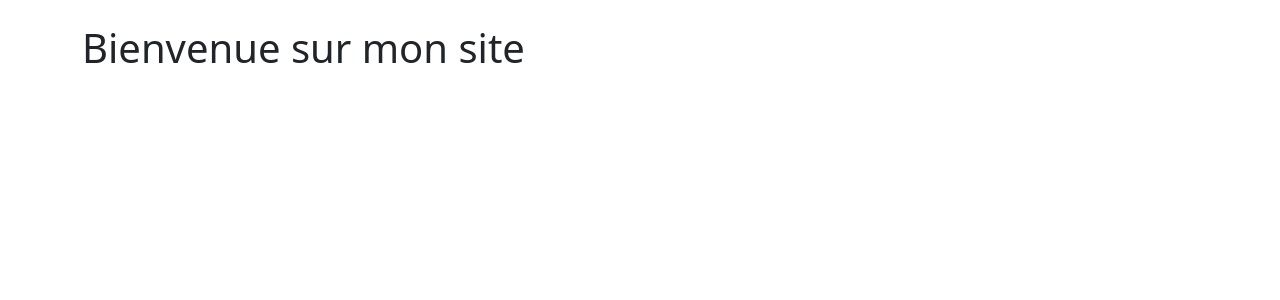
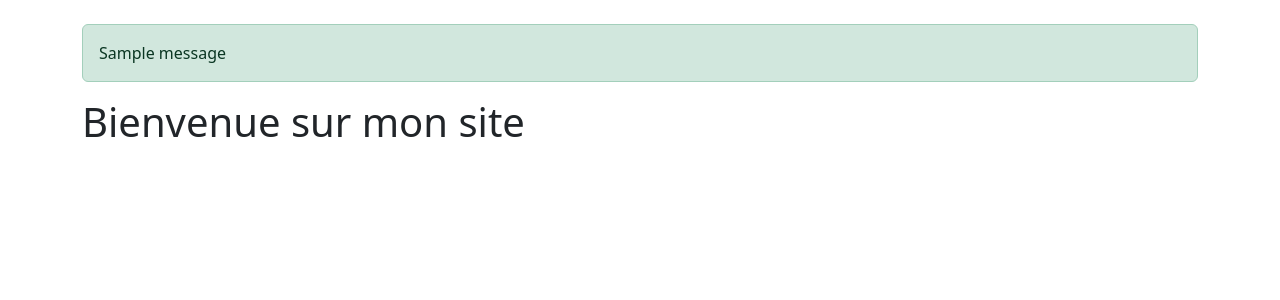
Before and after one commit to nicolas3537/Website_Bootstrap, a Django app: page / in a window 1280 px wide. Shown: the part 56-356 px from the top of the page. Run offline with Django 4.2, Linux system fonts and the light colour scheme; one stand-in notice (Sample message) is shown.

Commit message:
Inscription message ok

```diff
--- a/website/todoapp/templates/base.html
+++ b/website/todoapp/templates/base.html
@@ -46,11 +46,11 @@
     <br>
     <main role="main" class="container">
         <div>
-            {% if message %}
-                {% for message in messages %}
-                    <div class="alert alert-{{ message.tag }}"> {{ message }}</div>
-                {% endfor %}
-            {% endif %}
+            {% if messages %}
+            {% for message in messages %}
+                <div class="alert alert-{{ message.tags }}">{{ message }}</div>
+            {% endfor %}
+            {% endif%}
             {% block content %}
             {% endblock content %}
         </div>
```
Also changed, not shown: website/todoapp/db.sqlite3.
